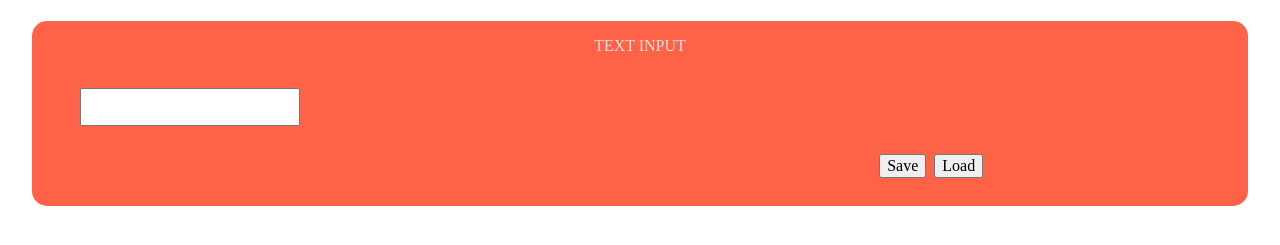
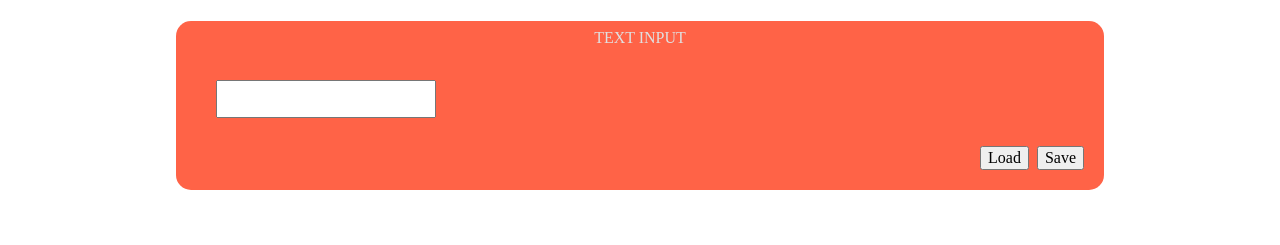
Before and after one commit to BartoszLewosz/simple-editor, a website: page src/content/index.html in a window 1280 px wide. Shown: the part 93-338 px from the top of the page. Drawn offline with nearby package versions, Linux system fonts and the light colour scheme; files that its build step writes are made by us from their sources.

Commit message:
Basic layout adjustment

```diff
--- a/src/content/index.html
+++ b/src/content/index.html
@@ -36,8 +36,8 @@
     <div class="input">
       <input class="input__box">
       <div class="input__button">
+        <button class="input__load">Load</button>
         <button class="input__save">Save</button>
-        <button class="input__load">Load</button>
       </div>
 
     </div>
--- a/src/scss/main.scss
+++ b/src/scss/main.scss
@@ -18,9 +18,10 @@ html, body {
 
 .main {
   background: $red;
-  height: 70%;
   border-radius: 15px;
-  padding: 16px;
+  padding: 8px;
+  max-width: 75%;
+  max-height: 75%;
   margin: 24px auto;
   &__title {
     text-align: center;
@@ -30,7 +31,6 @@ html, body {
 .input {
   padding: 8px;
   box-sizing: border-box;
-  width: 80%;
 }
 
 .input__box {
```
